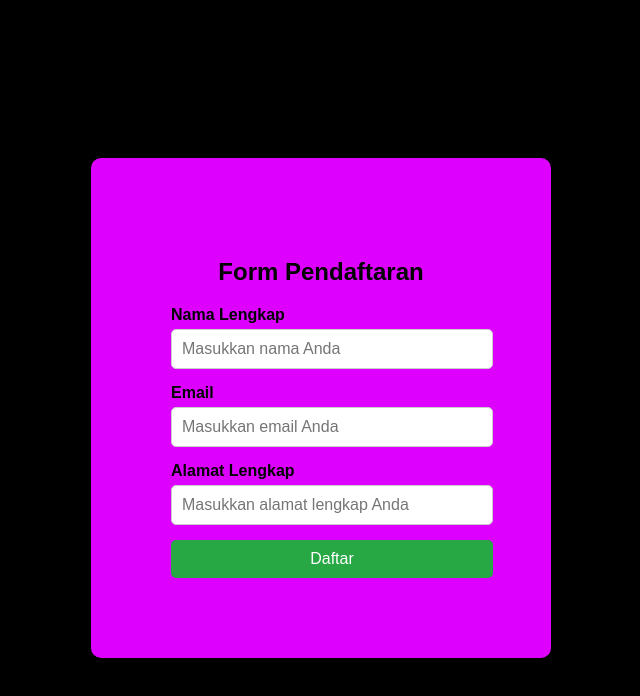
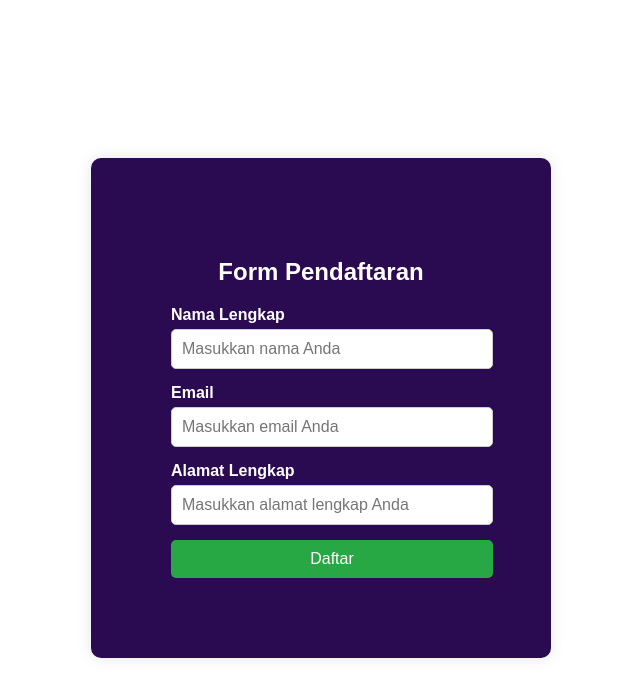
Before and after one commit to NightRunners02/Pemrograman-Web_Codelab2-Modul2_Khairy, a plain HTML site: page index.html in a window 1280 px wide. Shown: the whole page, without its empty margins (319-959 px from the left). Drawn offline with Linux system fonts and the light colour scheme.

Commit message:
Add files via upload

```diff
--- a/style.css
+++ b/style.css
@@ -1,6 +1,5 @@
 body {
     font-family: Arial, sans-serif;
-    background-color: black;
     background-image: url('purple-aesthetic-rain.gif');
     background-size: cover;
     background-position: center;
@@ -10,7 +9,8 @@ body {
     height: 100vh;}
 
 .container {
-    background-color: rgb(221, 0, 255);
+    background-color: #2a0a51;
+    color: #fff;
     padding: 80px;
     border-radius: 10px;
     box-shadow: 0px 0px 15px rgba(0, 0, 0, 0.1);
```
